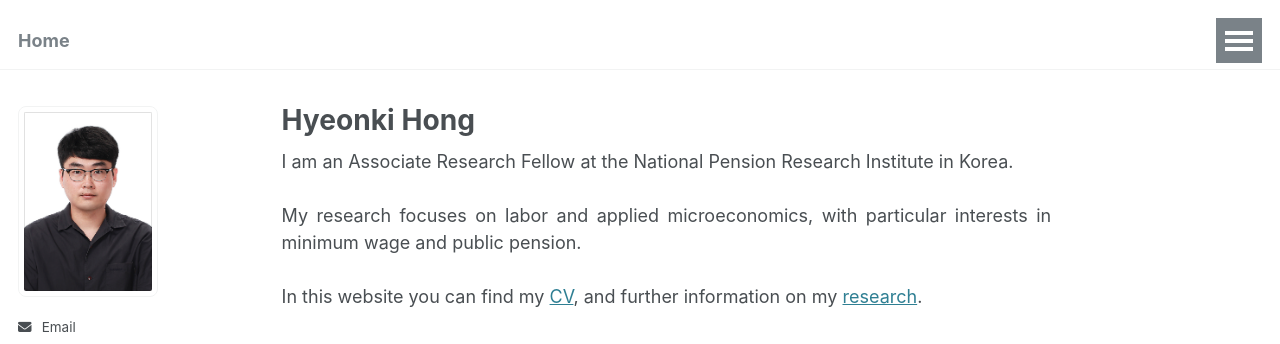
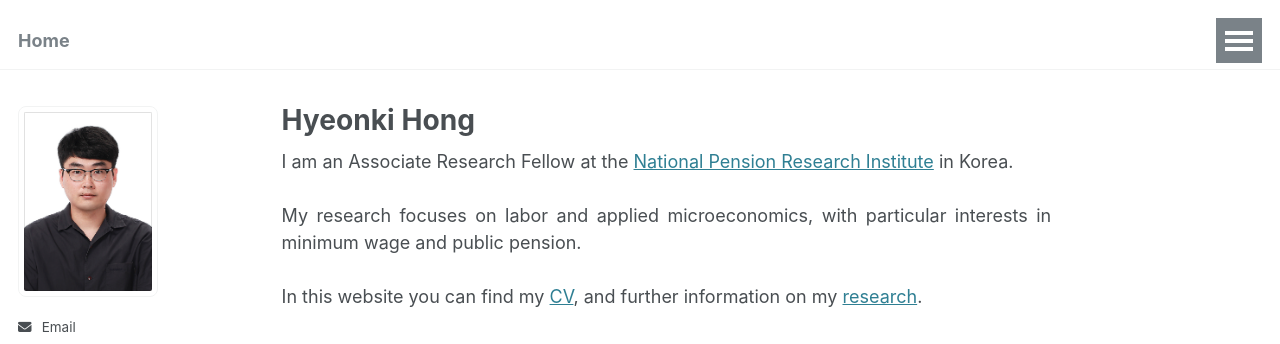
Before and after one commit to hyeonkihong/hyeonkihong.github.io, a Jekyll site: the page built from _pages/about.md, in a window 1280 px wide. Shown: the top 344 px of the page. Built offline with Jekyll 4.4.1, drawn with Linux system fonts in a browser that asks for light colours; part of the change alters nothing that is shown.

```diff
--- a/_pages/about.md
+++ b/_pages/about.md
@@ -8,7 +8,7 @@ redirect_from:
 ---
 
 <p class="about-intro" style="text-align: justify; text-justify: inter-word;">
-I am an Associate Research Fellow at the National Pension Research Institute in Korea.<br><br>
+I am an Associate Research Fellow at the <a href="https://institute.nps.or.kr/main.do">National Pension Research Institute</a> in Korea.<br><br>
 
 My research focuses on labor and applied microeconomics, with particular interests in minimum wage and public pension.<br><br>
 
```
